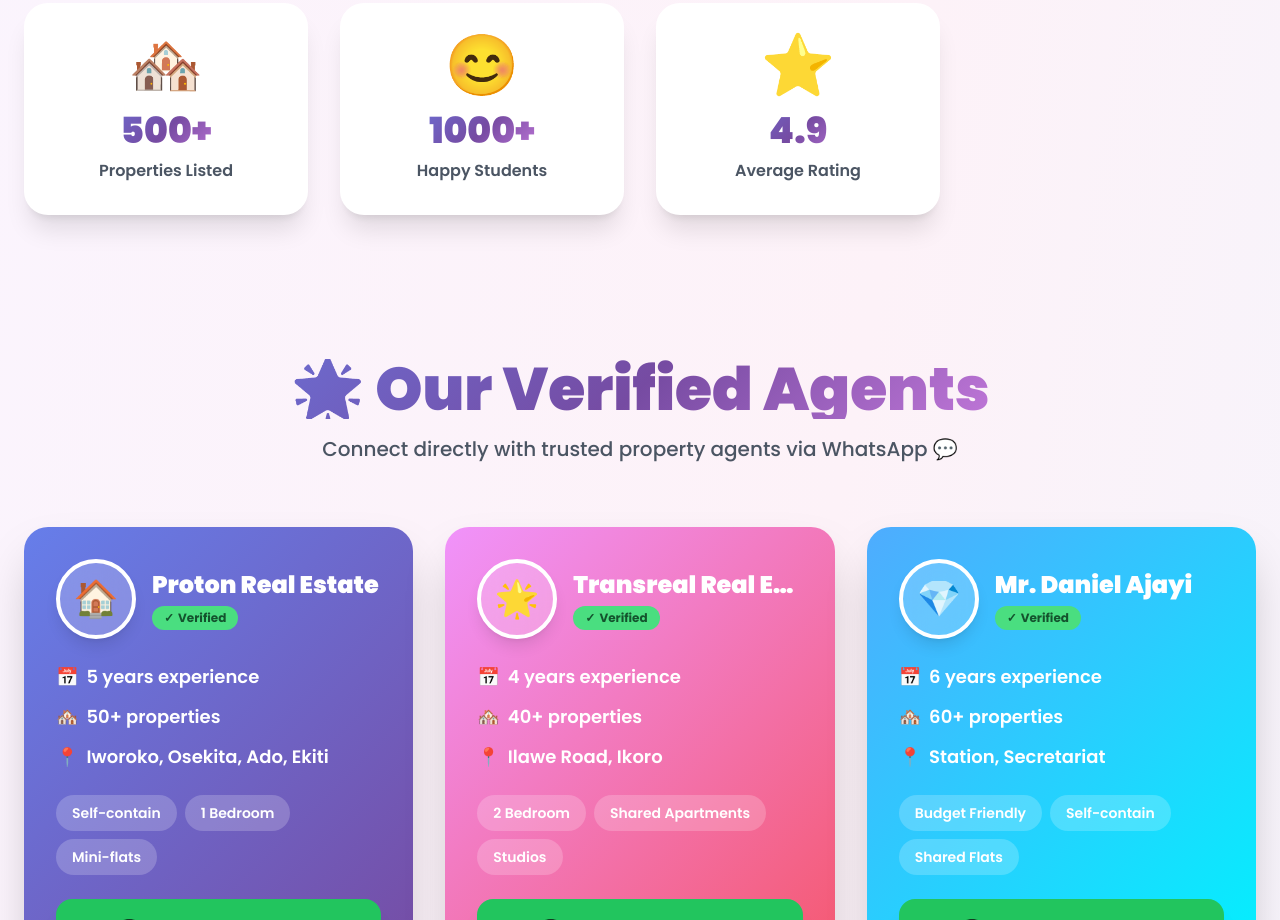
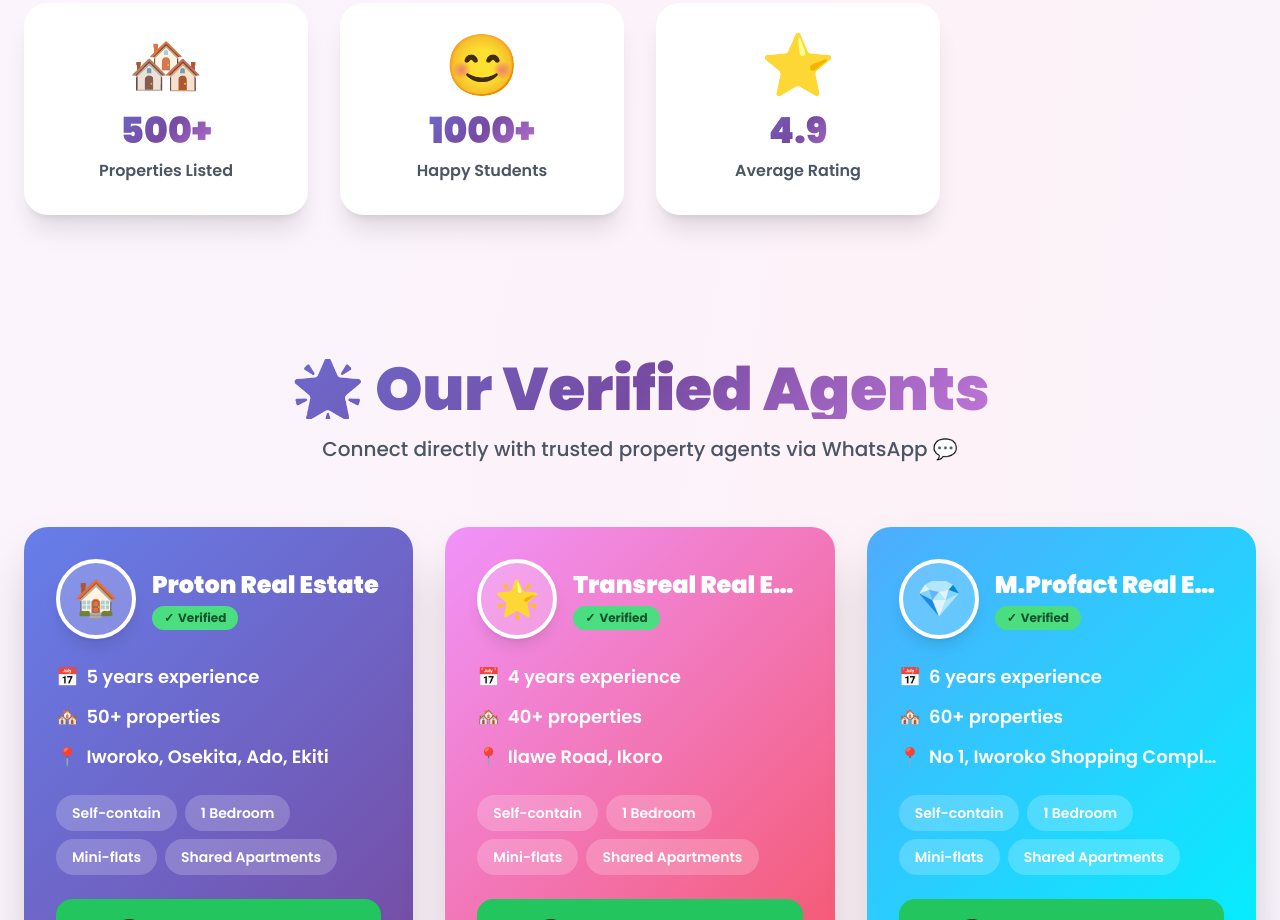
Before and after one commit to Phemmy08/EksuBroAppartments, a plain HTML site: page index.html in a window 1280 px wide. Shown: the part 1880-2800 px from the top of the page. Drawn offline with nearby package versions, Linux system fonts and the light colour scheme.

Commit message:
Added more agents

```diff
--- a/index.html
+++ b/index.html
@@ -3,7 +3,7 @@
 <head>
     <meta charset="UTF-8">
     <meta name="viewport" content="width=device-width, initial-scale=1.0">
-    <title>Eksu Bro - Find Your Perfect Off-Campus Apartment</title>
+    <title>EKSU BRO - Find Your Perfect Off-Campus Apartment</title>
     <script src="https://cdn.tailwindcss.com"></script>
     <link rel="stylesheet" href="https://cdnjs.cloudflare.com/ajax/libs/animate.css/4.1.1/animate.min.css"/>
     <style>
@@ -155,7 +155,7 @@
         <nav class="container mx-auto px-4 sm:px-6 py-3 sm:py-4">
             <div class="flex justify-between items-center">
                 <div class="animate__animated animate__bounceIn">
-                    <h1 class="text-2xl sm:text-3xl md:text-4xl font-black text-white drop-shadow-lg">✨ Eksu Bro</h1>
+                    <h1 class="text-2xl sm:text-3xl md:text-4xl font-black text-white drop-shadow-lg">✨ EKSU BRO</h1>
                     <p class="text-xs sm:text-sm text-purple-100 font-medium">Your Trusted Housing Partner</p>
                 </div>
                 <ul id="desktopMenu" class="hidden md:flex space-x-4 lg:space-x-8 text-white font-semibold">
@@ -209,7 +209,7 @@
 <section class="py-20 relative z-10">
     <div class="container mx-auto px-6">
         <div class="text-center mb-16 scroll-reveal">
-            <h2 class="text-5xl md:text-6xl font-black gradient-text mb-4">🚀 What Eksu Bro Offers</h2>
+            <h2 class="text-5xl md:text-6xl font-black gradient-text mb-4">🚀 What EKSU BRO Offers</h2>
             <p class="text-xl text-gray-600 font-medium">Beyond housing - Your all-in-one campus companion! 🌟</p>
         </div>
 
@@ -232,7 +232,7 @@
             <div class="card-gradient-2 rounded-3xl p-8 shadow-2xl hover-scale hover-glow transform transition-all duration-300 scroll-reveal" style="transition-delay: 0.1s;">
                 <div class="text-6xl mb-4 text-center">💕</div>
                 <h3 class="text-2xl md:text-3xl font-black text-white mb-4 text-center">Matchmaking Services</h3>
-                <p class="text-white text-center font-medium mb-6">
+                <p class="text-white text-center font-m     edium mb-6">
                     Looking for connections? We help students find meaningful relationships, friendships, and social connections.
                 </p>
                 <div class="bg-white bg-opacity-20 rounded-2xl p-4 text-white text-sm font-semibold">
@@ -289,7 +289,7 @@
                 <div class="text-6xl mb-4">💬</div>
                 <h3 class="text-2xl md:text-3xl font-black text-white mb-4 text-center">Need Any Service?</h3>
                 <p class="text-white text-center font-medium mb-6">
-                    Reach out to Eksu Bro now and let's get you sorted!
+                    Reach out to EKSU BRO now and let's get you sorted!
                 </p>
                 <a href="https://wa.me/2348147356424?text=Hello%20Eksu%20Bro%2C%20I%27m%20interested%20in%20your%20services" target="_blank" class="bg-white text-purple-600 font-bold py-4 px-8 rounded-full text-lg shadow-xl transform hover:scale-110 transition duration-300 shine">
                     Contact Us Now
@@ -487,10 +487,10 @@
                 </div>
 
 
-                <!-- Eksu Bro Services -->
+                <!-- EKSU BRO Services -->
                 <div class="bg-white rounded-3xl p-8 shadow-2xl hover-scale scroll-reveal border-4 border-red-200" style="transition-delay: 0.3s;">
                     <div class="text-6xl mb-4">🤝</div>
-                    <h3 class="text-3xl font-black text-purple-600 mb-6">Eksu Bro Services</h3>
+                    <h3 class="text-3xl font-black text-purple-600 mb-6">EKSU BRO Services</h3>
                     <ul class="space-y-4">
                         <li class="flex items-start space-x-3">
                             <span class="text-2xl">✓</span>
@@ -578,11 +578,11 @@
     <section id="contact" class="py-20 gradient-bg relative overflow-hidden z-10">
         <div class="container mx-auto px-6 relative z-10">
             <div class="text-center scroll-reveal">
-                <h2 class="text-5xl md:text-6xl font-black text-white mb-6 drop-shadow-2xl">📞 Contact Eksu Bro</h2>
+                <h2 class="text-5xl md:text-6xl font-black text-white mb-6 drop-shadow-2xl">📞 Contact EKSU BRO</h2>
                 <p class="text-2xl text-purple-100 mb-10 font-medium">Have questions or need assistance? Reach out to us! 💬</p>
                 <a href="https://wa.me/2348147356424" target="_blank" class="inline-flex items-center space-x-4 bg-green-500 hover:bg-green-400 text-white font-bold py-6 px-12 rounded-full text-xl shadow-2xl transform hover:scale-110 transition duration-300 shine">
                     <span class="text-3xl">💬</span>
-                    <span>Chat with Eksu Bro on WhatsApp</span>
+                    <span>Chat with EKSU BRO on WhatsApp</span>
                 </a>
             </div>
         </div>
@@ -599,11 +599,11 @@
     <!-- Footer -->
     <footer class="bg-gray-900 text-white py-12 relative z-10">
         <div class="container mx-auto px-6 text-center">
-            <h3 class="text-3xl font-black mb-4 gradient-text">✨ Eksu Bro</h3>
+            <h3 class="text-3xl font-black mb-4 gradient-text">✨ EKSU BRO</h3>
             <p class="text-lg mb-2">Your Trusted Housing Partner for EKSU Students 🎓</p>
             <p class="text-gray-400 text-sm mb-6">Always verify agent credentials and property details before making payments.</p>
             <p class="text-gray-400 underline-offset-0 ">Chat with <a class="hover:text-fuchsia-600" href="https://wa.me/2348109972243">Developer</a></p>
-            <p class="text-sm text-gray-500">&copy; 2025 Eksu Bro. All rights reserved.</p>
+            <p class="text-sm text-gray-500">&copy; 2025 EKSU BRO. All rights reserved.</p>
         </div>
     </footer>
 
--- a/script.js
+++ b/script.js
@@ -5,7 +5,7 @@ const agents = [
         phone: "2348143960556",
         experience: "5 years experience",
         properties: "50+ properties",
-        specialties: ["Self-contain", "1 Bedroom", "Mini-flats"],
+        specialties: ["Self-contain", "1 Bedroom", "Mini-flats", "Shared Apartments"],
         areas: "Iworoko, Osekita, Ado, Ekiti",
         gradient: "card-gradient-1",
         icon: "🏠"
@@ -15,49 +15,139 @@ const agents = [
         phone: "2348133979019",
         experience: "4 years experience",
         properties: "40+ properties",
-        specialties: ["2 Bedroom", "Shared Apartments", "Studios"],
+        specialties: ["Self-contain", "1 Bedroom", "Mini-flats", "Shared Apartments"],
         areas: "Ilawe Road, Ikoro",
         gradient: "card-gradient-2",
         icon: "🌟"
     },
     {
-        name: "Mr. Daniel Ajayi",
-        phone: "2348034567890",
+        name: "M.Profact Real Estate",
+        phone: "2349137649776",
         experience: "6 years experience",
         properties: "60+ properties",
-        specialties: ["Budget Friendly", "Self-contain", "Shared Flats"],
-        areas: "Station, Secretariat",
+        specialties: ["Self-contain", "1 Bedroom", "Mini-flats", "Shared Apartments"],
+        areas: "No 1, Iworoko Shopping Complex",
         gradient: "card-gradient-3",
         icon: "💎"
     },
     {
-        name: "Miss Funke Adebayo",
-        phone: "2348045678901",
+        name: "Eze Accomodations Agency",
+        phone: "2347031306165",
         experience: "3 years experience",
         properties: "35+ properties",
-        specialties: ["Luxury Apartments", "1 Bedroom", "Furnished"],
+        specialties: ["Self-contain", "1 Bedroom", "Mini-flats", "Shared Apartments"],
         areas: "Iworoko, Ilawe Road",
         gradient: "card-gradient-4",
         icon: "✨"
     },
     {
-        name: "Mr. Tunde Olawale",
-        phone: "2348056789012",
+        name: "Wykay Homes & Properties",
+        phone: "2348032730497",
         experience: "7 years experience",
         properties: "70+ properties",
-        specialties: ["All Property Types", "New Buildings", "Renovated"],
-        areas: "All Areas",
+        specialties: ["Self-contain", "1 Bedroom", "Mini-flats", "Shared Apartments"],
+        areas: "1, Folade plaza, Iworoko",
         gradient: "card-gradient-5",
         icon: "🔥"
     },
     {
-        name: "Mrs. Grace Emmanuel",
-        phone: "2348067890123",
+        name: "Honey & Honey Transglobal",
+        phone: "2348035282311",
         experience: "4 years experience",
         properties: "45+ properties",
-        specialties: ["Female Students Only", "Self-contain", "Shared"],
-        areas: "Oke-Ila, Ikoro",
+        specialties: ["Self-contain", "1 Bedroom", "Mini-flats", "Shared Apartments"],
+        areas: "School gate Area, Iworoko",
         gradient: "card-gradient-6",
+        icon: "👑"
+    },
+    {
+        name: "Pampy Real Estate",
+        phone: "2348136616789",
+        experience: "4 years experience",
+        properties: "45+ properties",
+        specialties: ["Self-contain", "1 Bedroom", "Mini-flats", "Shared Apartments"],
+        areas: "Opp. Folyfem Junction, Iworoko",
+        gradient: "card-gradient-1",
+        icon: "👑"
+    },
+    {
+        name: "Big Reignx Real Estate",
+        phone: "2348166195549",
+        experience: "4 years experience",
+        properties: "45+ properties",
+        specialties: ["Self-contain", "1 Bedroom", "Mini-flats", "Shared Apartments"],
+        areas: "Iworoko",
+        gradient: "card-gradient-2",
+        icon: "👑"
+    },
+    {
+        name: "Topade Real Estate",
+        phone: "2348100958455",
+        experience: "4 years experience",
+        properties: "45+ properties",
+        specialties: ["Self-contain", "1 Bedroom", "Mini-flats", "Shared Apartments"],
+        areas: "Opp. Afochem Pharmacy, Iworoko",
+        gradient: "card-gradient-3",
+        icon: "👑"
+    },
+    {
+        name: "Dekunle Homes & Properties",
+        phone: "2348147239528",
+        experience: "4 years experience",
+        properties: "45+ properties",
+        specialties: ["Self-contain", "1 Bedroom", "Mini-flats", "Shared Apartments"],
+        areas: "Phase 2 Junction, Iworoko",
+        gradient: "card-gradient-4",
+        icon: "👑"
+    },
+    {
+        name: "Fizzy Real Estate & Properties",
+        phone: "2348104846708",
+        experience: "4 years experience",
+        properties: "45+ properties",
+        specialties: ["Self-contain", "1 Bedroom", "Mini-flats", "Shared Apartments"],
+        areas: "Road 5 Junction, Iworoko",
+        gradient: "card-gradient-5",
+        icon: "👑"
+    },
+    {
+        name: "The Voice Real Estate",
+        phone: "2349044619606",
+        experience: "4 years experience",
+        properties: "45+ properties",
+        specialties: ["Self-contain", "1 Bedroom", "Mini-flats", "Shared Apartments"],
+        areas: "Iworoko",
+        gradient: "card-gradient-6",
+        icon: "👑"
+    },
+    {
+        name: "A-Day Concept",
+        phone: "2348103085276",
+        experience: "4 years experience",
+        properties: "45+ properties",
+        specialties: ["Self-contain", "1 Bedroom", "Mini-flats", "Shared Apartments"],
+        areas: "Toad 4 Junction, Are Road, Iworoko",
+        gradient: "card-gradient-1",
+        icon: "👑"
+    },
+    {
+        name: "Aulogy-Akin Ventures",
+        phone: "2348142462106",
+        experience: "4 years experience",
+        properties: "45+ properties",
+        specialties: ["Self-contain", "1 Bedroom", "Mini-flats", "Shared Apartments"],
+        areas: "Behind Westwave gas station, Iworoko",
+        gradient: "card-gradient-2",
+        icon: "👑"
+    },
+    {
+        name: "Glorious Empire Real Estate & Multibiz",
+        phone: "2348069438612",
+        experience: "4 years experience",
+        properties: "45+ properties",
+        specialties: ["Self-contain", "1 Bedroom", "Mini-flats", "Shared Apartments"],
+        areas: "Opp. St' Micheal Hostel, Phase 2, Iworoko",
+        gradient: "card-gradient-3",
         icon: "👑"
     }
 ];
@@ -66,6 +156,7 @@ const agents = [
 function getInitials(name) {
     return name.split(' ')
         .map(word => word[0])
+
         .join('')
         .toUpperCase();
 }
```
